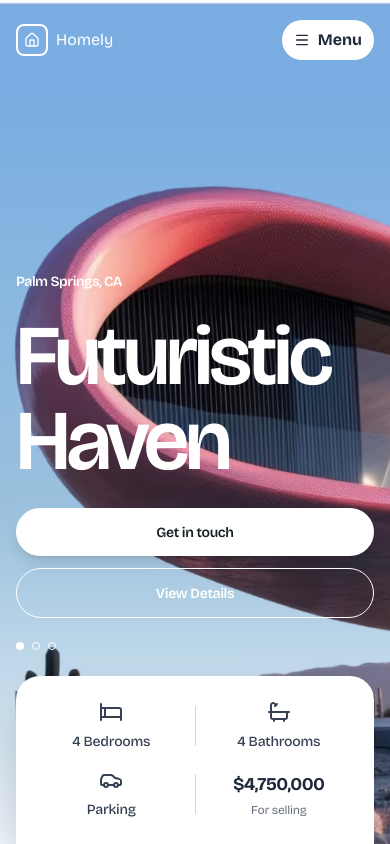
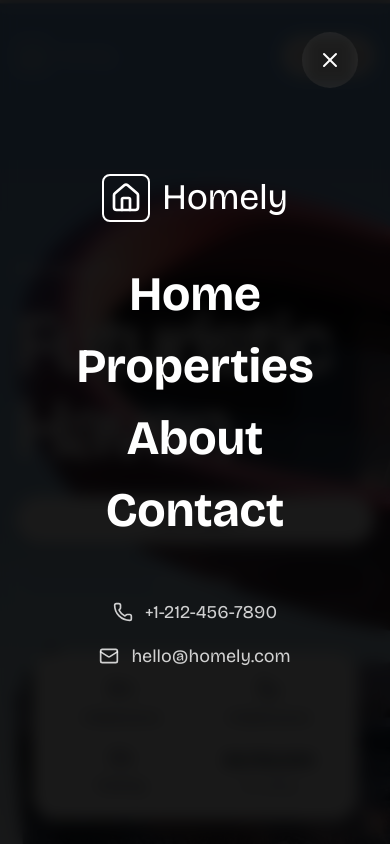
Before and after one commit to elioar/Spiti-Mou, a Next.js app: page / in a window 390 px wide. Both pictures are taken after a click on the button "Menu". Shown: the top 844 px of the page. Built offline with nearby package versions, Linux system fonts and the light colour scheme.

Commit message:
Implement responsive fullscreen menu with animations, enhance header styles based on scroll position, and add state management for menu visibility

```diff
--- a/src/app/page.tsx
+++ b/src/app/page.tsx
@@ -1,11 +1,14 @@
 "use client";
 
 import Image from "next/image";
-import { Home as HomeIcon, Phone, Menu, Bed, Bath, Car, Dot, ArrowRight, Mail } from "lucide-react";
+import { Home as HomeIcon, Phone, Menu, Bed, Bath, Car, Dot, ArrowRight, Mail, X } from "lucide-react";
 import { motion } from "framer-motion";
-import { useEffect } from "react";
+import { useEffect, useState } from "react";
 
 export default function Home() {
+  const [isScrolled, setIsScrolled] = useState(false);
+  const [isMenuOpen, setIsMenuOpen] = useState(false);
+
   useEffect(() => {
     // Enhanced smooth scrolling with custom easing
     const smoothScrollTo = (target: number, duration: number = 1000) => {
@@ -41,7 +44,8 @@ export default function Home() {
     const handleScroll = () => {
       if (!ticking) {
         requestAnimationFrame(() => {
-          // Add any scroll-based animations here if needed
+          const scrollY = window.scrollY;
+          setIsScrolled(scrollY > 50);
           ticking = false;
         });
         ticking = true;
@@ -65,9 +69,12 @@ export default function Home() {
         initial={{ y: -100, opacity: 0 }}
         animate={{ y: 0, opacity: 1 }}
         transition={{ duration: 0.8, ease: "easeOut" }}
-        className="fixed top-0 left-0 right-0 z-[5] h-20 sm:h-24 md:h-28 lg:h-32 flex items-center justify-center py-2 sm:py-3 md:py-4 px-4 sm:px-8 md:px-16 lg:px-[10%] xl:px-[15%]"
+        className="fixed top-4 left-0 right-0 z-[9999] h-20 sm:h-24 md:h-28 lg:h-32 flex items-center justify-center py-2 sm:py-3 md:py-4"
       >
-        <div className="flex items-center justify-between max-w-none mx-auto w-full">
+        <div className="w-full px-4 sm:px-8 md:px-16 lg:px-[10%] xl:px-[15%]">
+          <div className={`flex items-center justify-between max-w-none mx-auto w-full transition-all duration-300 ${
+            isScrolled ? 'bg-white shadow-lg rounded-2xl px-6 py-4' : ''
+          }`}>
           {/* Left side - Logo */}
           <motion.div
             initial={{ x: -50, opacity: 0 }}
@@ -79,15 +86,21 @@ export default function Home() {
               whileHover={{ scale: 1.1, rotate: 5 }}
               whileTap={{ scale: 0.95 }}
               transition={{ duration: 0.2 }}
-              className="w-8 h-8 sm:w-10 sm:h-10 md:w-12 md:h-12 border-2 border-white rounded-lg flex items-center justify-center"
+              className={`w-8 h-8 sm:w-10 sm:h-10 md:w-12 md:h-12 border-2 rounded-lg flex items-center justify-center transition-colors duration-300 ${
+                isScrolled ? 'border-black' : 'border-white'
+              }`}
             >
-              <HomeIcon className="w-4 h-4 sm:w-5 sm:h-5 md:w-6 md:h-6 text-white" />
+              <HomeIcon className={`w-4 h-4 sm:w-5 sm:h-5 md:w-6 md:h-6 transition-colors duration-300 ${
+                isScrolled ? 'text-black' : 'text-white'
+              }`} />
             </motion.div>
             <motion.span
               initial={{ opacity: 0 }}
               animate={{ opacity: 1 }}
               transition={{ duration: 0.5, delay: 0.4 }}
-              className="text-white text-lg sm:text-xl md:text-2xl lg:text-3xl font-semibold tracking-tight"
+              className={`text-lg sm:text-xl md:text-2xl lg:text-3xl font-semibold tracking-tight transition-colors duration-300 ${
+                isScrolled ? 'text-black' : 'text-white'
+              }`}
               style={{
                 fontFamily: '"Bricolage Grotesque", "Bricolage Grotesque Placeholder", sans-serif',
                 fontWeight: 400,
@@ -115,8 +128,12 @@ export default function Home() {
               transition={{ duration: 0.5, delay: 0.5 }}
               className="hidden sm:flex items-center gap-2 md:gap-3"
             >
-              <Phone className="w-4 h-4 sm:w-5 sm:h-5 md:w-6 md:h-6 text-white" />
-              <span className="text-white text-sm sm:text-base md:text-lg lg:text-xl font-semibold tracking-tight" style={{
+              <Phone className={`w-4 h-4 sm:w-5 sm:h-5 md:w-6 md:h-6 transition-colors duration-300 ${
+                isScrolled ? 'text-black' : 'text-white'
+              }`} />
+              <span className={`text-sm sm:text-base md:text-lg lg:text-xl font-semibold tracking-tight transition-colors duration-300 ${
+                isScrolled ? 'text-black' : 'text-white'
+              }`} style={{
                 fontFamily: '"Bricolage Grotesque", "Bricolage Grotesque Placeholder", sans-serif',
                 fontWeight: 400,
                 fontSize: '16px',
@@ -130,16 +147,25 @@ export default function Home() {
               initial={{ scaleX: 0 }}
               animate={{ scaleX: 1 }}
               transition={{ duration: 0.5, delay: 0.6 }}
-              className="hidden sm:block w-px h-6 md:h-8 bg-white"
+              className={`hidden sm:block w-px h-6 md:h-8 transition-colors duration-300 ${
+                isScrolled ? 'bg-gray-400' : 'bg-white'
+              }`}
             ></motion.div>
             <motion.button
               whileHover={{ scale: 1.02 }}
               whileTap={{ scale: 0.98 }}
               transition={{ duration: 0.2 }}
-              className="btn-menu flex items-center gap-2 sm:gap-3 md:gap-4 bg-white rounded-full px-3 py-2 sm:px-4 sm:py-2 md:px-6 md:py-3 lg:px-8 lg:py-4 h-10 sm:h-12 md:h-14 lg:h-16"
+              onClick={() => setIsMenuOpen(true)}
+              className={`btn-menu flex items-center gap-2 sm:gap-3 md:gap-4 rounded-full px-3 py-2 sm:px-4 sm:py-2 md:px-6 md:py-3 lg:px-8 lg:py-4 h-10 sm:h-12 md:h-14 lg:h-16 transition-colors duration-300 ${
+                isScrolled ? 'bg-gray-200' : 'bg-white'
+              }`}
             >
-              <Menu className="w-4 h-4 sm:w-5 sm:h-5 md:w-6 md:h-6 text-gray-800" />
-              <span className="text-gray-800 text-sm sm:text-base md:text-lg lg:text-xl font-semibold tracking-tight" style={{
+              <Menu className={`w-4 h-4 sm:w-5 sm:h-5 md:w-6 md:h-6 transition-colors duration-300 ${
+                isScrolled ? 'text-black' : 'text-gray-800'
+              }`} />
+              <span className={`text-sm sm:text-base md:text-lg lg:text-xl font-semibold tracking-tight transition-colors duration-300 ${
+                isScrolled ? 'text-black' : 'text-gray-800'
+              }`} style={{
                 fontFamily: '"Bricolage Grotesque", "Bricolage Grotesque Placeholder", sans-serif',
                 fontWeight: 700,
                 fontSize: '16px',
@@ -150,11 +176,107 @@ export default function Home() {
               }}>Menu</span>
             </motion.button>
           </motion.div>
+          </div>
         </div>
       </motion.header>
 
+      {/* Fullscreen Menu */}
+      {isMenuOpen && (
+        <motion.div
+          initial={{ opacity: 0 }}
+          animate={{ opacity: 1 }}
+          exit={{ opacity: 0 }}
+          transition={{ duration: 0.3 }}
+          className="fixed inset-0 z-[99999] bg-black/90 backdrop-blur-sm"
+          onClick={() => setIsMenuOpen(false)}
+        >
+          <motion.div
+            initial={{ scale: 0.9, opacity: 0 }}
+            animate={{ scale: 1, opacity: 1 }}
+            transition={{ duration: 0.4, ease: "easeOut" }}
+            className="absolute inset-0 flex items-center justify-center"
+            onClick={(e) => e.stopPropagation()}
+          >
+            {/* Close Button */}
+            <motion.button
+              initial={{ rotate: -90, opacity: 0 }}
+              animate={{ rotate: 0, opacity: 1 }}
+              transition={{ duration: 0.4, delay: 0.2 }}
+              onClick={() => setIsMenuOpen(false)}
+              className="absolute top-8 right-8 w-14 h-14 rounded-full bg-white/10 hover:bg-white/20 backdrop-blur-sm flex items-center justify-center transition-all duration-300 group"
+            >
+              <X className="w-6 h-6 text-white group-hover:rotate-90 transition-transform duration-300" />
+            </motion.button>
+
+            {/* Menu Content */}
+            <div className="text-center">
+              {/* Logo */}
+              <motion.div
+                initial={{ y: -20, opacity: 0 }}
+                animate={{ y: 0, opacity: 1 }}
+                transition={{ duration: 0.6, delay: 0.1 }}
+                className="mb-12"
+              >
+                <div className="flex items-center justify-center gap-3">
+                  <div className="w-12 h-12 border-2 border-white rounded-lg flex items-center justify-center">
+                    <HomeIcon className="w-8 h-8 text-white" />
+                  </div>
+                  <span className="text-white text-4xl font-semibold" style={{
+                    fontFamily: '"Bricolage Grotesque", "Bricolage Grotesque Placeholder", sans-serif',
+                    fontWeight: 400
+                  }}>Homely</span>
+                </div>
+              </motion.div>
+
+              {/* Menu Links */}
+              <div className="space-y-6">
+                {['Home', 'Properties', 'About', 'Contact'].map((item, index) => (
+                  <motion.a
+                    key={item}
+                    href="#"
+                    initial={{ y: 20, opacity: 0 }}
+                    animate={{ y: 0, opacity: 1 }}
+                    transition={{ duration: 0.6, delay: 0.1 + index * 0.1 }}
+                    className="block text-white text-5xl font-bold hover:text-emerald-400 transition-colors duration-300 group"
+                    style={{
+                      fontFamily: '"Bricolage Grotesque", "Bricolage Grotesque Placeholder", sans-serif',
+                      fontWeight: 700
+                    }}
+                  >
+                    <span className="inline-block group-hover:translate-x-2 transition-transform duration-300">{item}</span>
+                  </motion.a>
+                ))}
+              </div>
+
+              {/* Contact Info */}
+              <motion.div
+                initial={{ y: 20, opacity: 0 }}
+                animate={{ y: 0, opacity: 1 }}
+                transition={{ duration: 0.6, delay: 0.5 }}
+                className="mt-16 space-y-4"
+              >
+                <div className="flex items-center justify-center gap-3 text-white/80">
+                  <Phone className="w-5 h-5" />
+                  <span className="text-lg" style={{
+                    fontFamily: '"Bricolage Grotesque", "Bricolage Grotesque Placeholder", sans-serif',
+                    fontWeight: 400
+                  }}>+1-212-456-7890</span>
+                </div>
+                <div className="flex items-center justify-center gap-3 text-white/80">
+                  <Mail className="w-5 h-5" />
+                  <span className="text-lg" style={{
+                    fontFamily: '"Bricolage Grotesque", "Bricolage Grotesque Placeholder", sans-serif',
+                    fontWeight: 400
+                  }}>hello@homely.com</span>
+                </div>
+              </motion.div>
+            </div>
+          </motion.div>
+        </motion.div>
+      )}
+
       {/* Hero Section */}
-      <main className="relative min-h-screen flex items-center pt-20 sm:pt-24 md:pt-28 lg:pt-32">
+      <main className="relative min-h-screen flex items-center pt-6 sm:pt-10 md:pt-14 lg:pt-18">
         {/* Background Image - Desktop */}
         <motion.div
           initial={{ scale: 1.1, opacity: 0 }}
@@ -262,32 +384,6 @@ export default function Home() {
               </motion.button>
             </motion.div>
 
-            {/* Pagination dots */}
-            <motion.div
-              initial={{ opacity: 0 }}
-              animate={{ opacity: 1 }}
-              transition={{ duration: 0.6, delay: 1.5 }}
-              className="flex gap-2 sm:gap-3"
-            >
-              <motion.div
-                initial={{ scale: 0 }}
-                animate={{ scale: 1 }}
-                transition={{ duration: 0.3, delay: 1.6 }}
-                className="w-2 h-2 sm:w-3 sm:h-3 bg-white rounded-full"
-              ></motion.div>
-              <motion.div
-                initial={{ scale: 0 }}
-                animate={{ scale: 1 }}
-                transition={{ duration: 0.3, delay: 1.7 }}
-                className="w-2 h-2 sm:w-3 sm:h-3 border border-white rounded-full"
-              ></motion.div>
-              <motion.div
-                initial={{ scale: 0 }}
-                animate={{ scale: 1 }}
-                transition={{ duration: 0.3, delay: 1.8 }}
-                className="w-2 h-2 sm:w-3 sm:h-3 border border-white rounded-full"
-              ></motion.div>
-            </motion.div>
           </div>
         </div>
 
@@ -298,19 +394,12 @@ export default function Home() {
   initial={{ y: 100, opacity: 0 }}
   animate={{ y: 0, opacity: 1 }}
   transition={{ duration: 1, delay: 1.8, ease: "easeOut" }}
-  className="
-    absolute bottom-0
-    left-1/2 -translate-x-1/2 w-full
-    sm:left-0 sm:translate-x-0 sm:w-[90%]
-    md:w-[85%]
-    lg:left-auto lg:right-[60px] lg:translate-x-0 lg:w-[calc(100%-120px)]
-    xl:right-[60px] xl:left-auto xl:translate-x-0 xl:w-[calc(100%-120px)]
-    bg-white rounded-t-3xl sm:rounded-t-2xl sm:rounded-tr-none
-    shadow-2xl h-auto min-h-[130px] sm:min-h-[140px] md:min-h-[156px] z-10
-  "
->
+        className="absolute bottom-6 left-0 right-0 z-10"
+      >
+        <div className="w-full px-4 sm:px-8 md:px-16 lg:px-[10%] xl:px-[15%]">
+          <div className="bg-white rounded-3xl shadow-2xl">
 
-        <div className="flex flex-col sm:flex-row items-center justify-center w-full h-full px-5 sm:px-6 md:px-8 lg:px-12 xl:px-[65px] py-6 sm:py-6 md:py-8 lg:py-10 xl:py-[45px]">
+        <div className="flex flex-col sm:flex-row items-center justify-center w-full h-full px-6 sm:px-8 md:px-10 lg:px-12 py-6 sm:py-8 md:py-10">
           {/* Mobile Layout - 2x2 Grid */}
           <div className="flex flex-col sm:hidden w-full gap-4">
             {/* First Row */}
@@ -482,8 +571,10 @@ export default function Home() {
               }}>For selling price</div>
             </motion.div>
           </div>
+          </div>
         </div>
-        </motion.div>
+        </div>
+      </motion.div>
       </main>
       </div>
 
```
